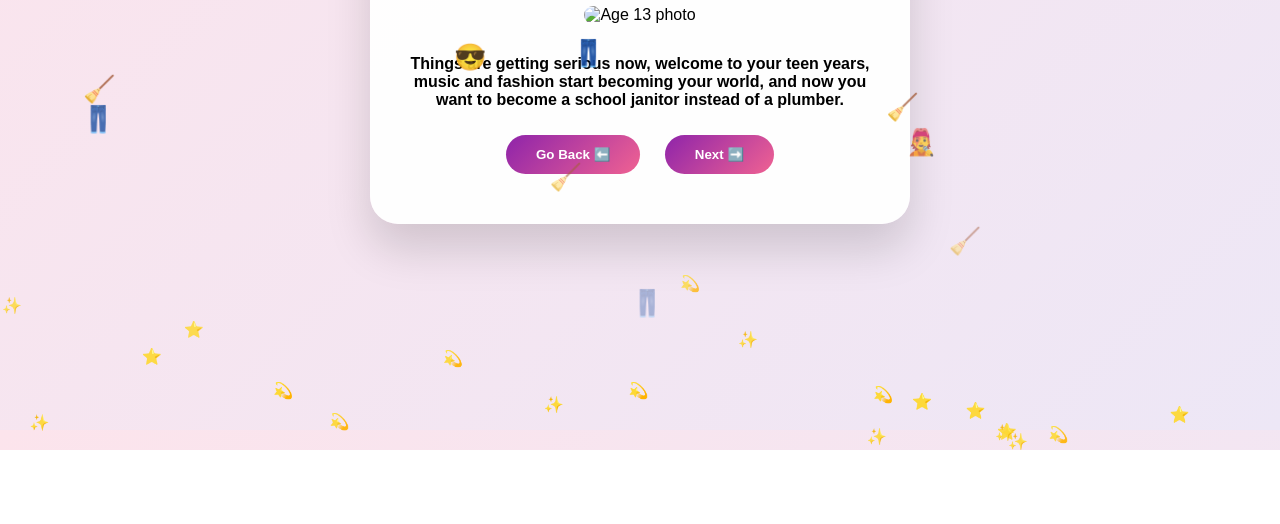
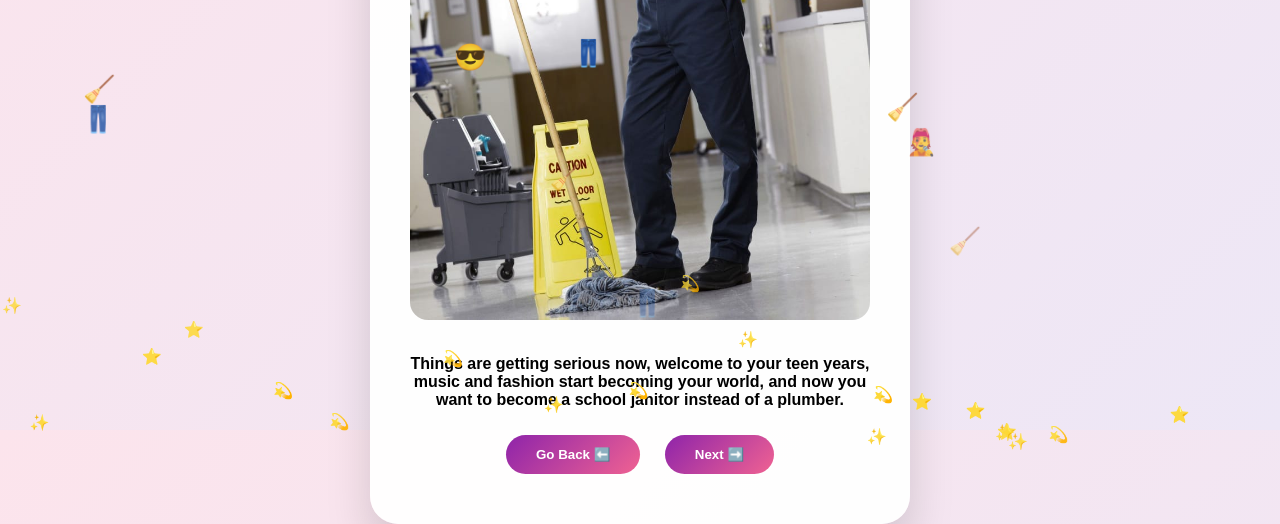
Before and after one commit to sleepysuki/20thbirthday, a plain HTML site: page page15.html in a window 1280 px wide. Shown: the part 370-894 px from the top of the page. Before the commit the page ends 820 px from the top, so only its background shows below. Drawn offline with Linux system fonts and the light colour scheme.

Commit message:
Update page15.html

```diff
--- a/page15.html
+++ b/page15.html
@@ -78,7 +78,7 @@ img{
   <h1>Age 13 😎</h1>
   <p>Teen years begin… style, dreams, and real life lessons ✨</p>
 
-  <img src="her-photo-age13.jpg" alt="Age 13 photo">
+  <img src="her-photo-age13.jpg.jpeg" alt="Age 13 photo">
 
   <p><strong>Things are getting serious now, welcome to your teen years, music and fashion start becoming your world, and now you want to become a school janitor instead of a plumber.</strong></p>
 
```
